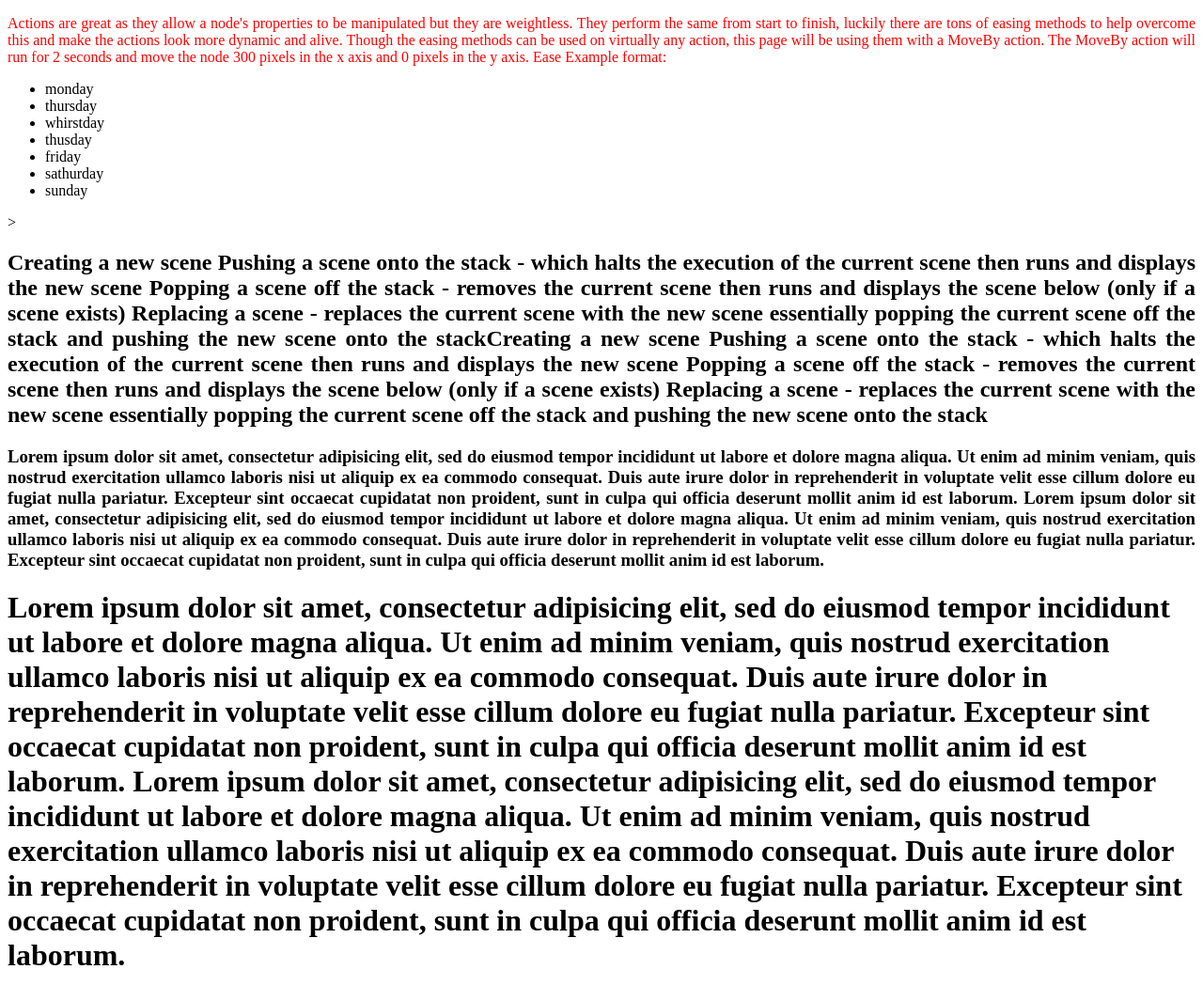
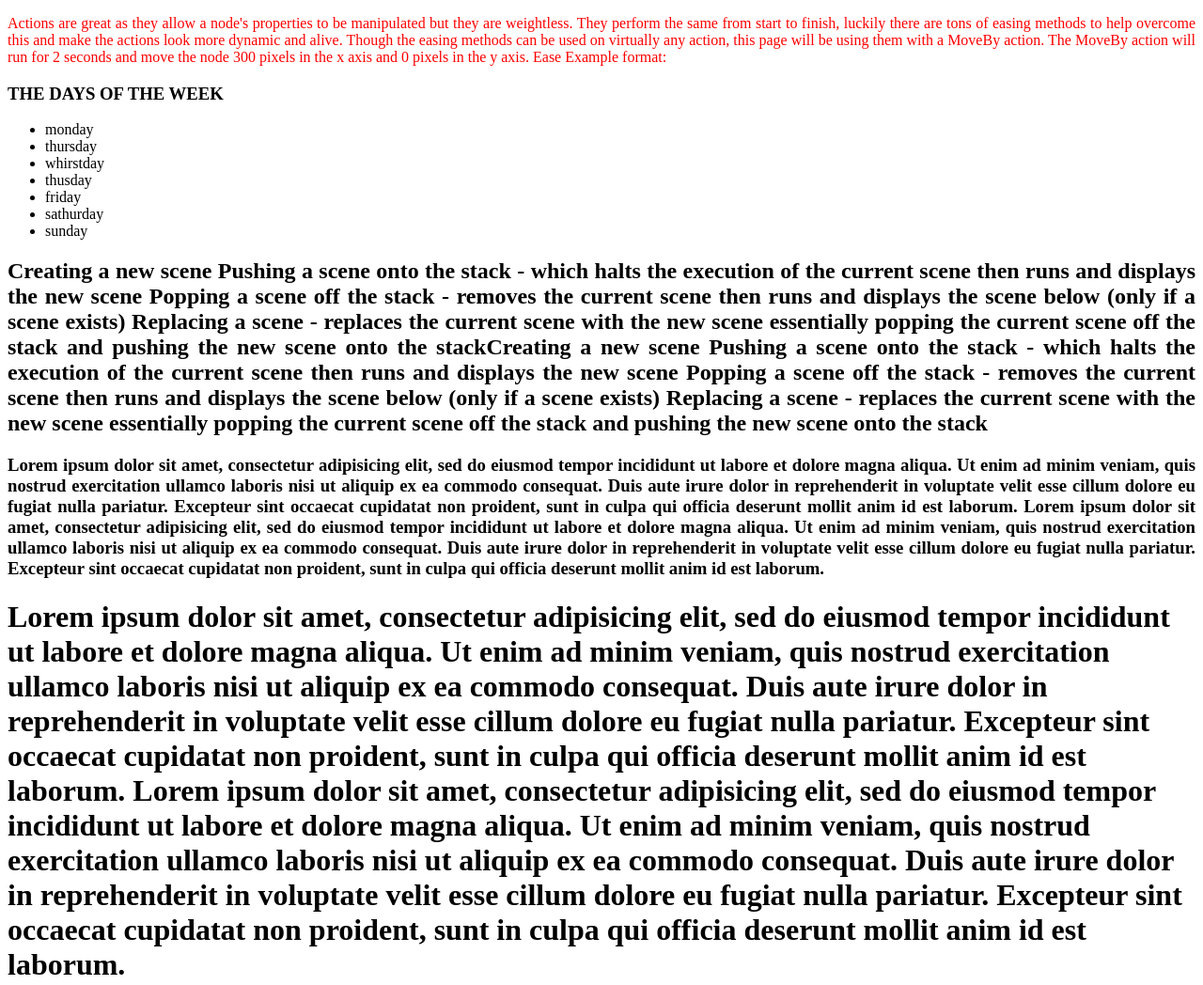
Before and after one commit to Emil03dp/prueba, a plain HTML site: page index.html in a window 1280 px wide. Shown: the whole page at 94% size. Drawn offline with Linux system fonts and the light colour scheme.

Commit message:
version 20.0.01

```diff
--- a/index.html
+++ b/index.html
@@ -13,16 +13,15 @@
 		Ease Example format:
 	</p>
 	<div>
-		<ul>
-		 	<li>monday</li>
+		<h3>THE DAYS OF THE WEEK</h3>
+		<ul> 	<li>monday</li>
 			 	<li>thursday</li>
 			 	<li>whirstday</li>
 			 	<li>thusday</li>
 			 	<li>friday</li>
 			 	<li>sathurday</li>
-		 	<li>sunday</li>
- 		</ul>
-	</div>>
+			 	<li>sunday</li></ul>
+	</div>
 	<h2>
 		Creating a new scene
 		Pushing a scene onto the stack - which halts the execution of the current scene then runs and displays the new scene
@@ -34,7 +33,7 @@
 		Replacing a scene - replaces the current scene with the new scene essentially popping the current scene off the stack and pushing the new scene onto the stack
 	</h2>
 
-	<h3> 		Lorem ipsum dolor sit amet, consectetur adipisicing elit, sed do eiusmod
+	<h3> 	Lorem ipsum dolor sit amet, consectetur adipisicing elit, sed do eiusmod
 			tempor incididunt ut labore et dolore magna aliqua. Ut enim ad minim veniam,
 			quis nostrud exercitation ullamco laboris nisi ut aliquip ex ea commodo
 			consequat. Duis aute irure dolor in reprehenderit in voluptate velit esse
@@ -49,21 +48,7 @@
 			proident, sunt in culpa qui officia deserunt mollit anim id est laborum.
 
 	</h3>
-
-					<h1> Lorem ipsum dolor sit amet, consectetur adipisicing elit, sed do eiusmod
-					tempor incididunt ut labore et dolore magna aliqua. Ut enim ad minim veniam,
-					quis nostrud exercitation ullamco laboris nisi ut aliquip ex ea commodo
-					consequat. Duis aute irure dolor in reprehenderit in voluptate velit esse
-					cillum dolore eu fugiat nulla pariatur. Excepteur sint occaecat cupidatat non
-					proident, sunt in culpa qui officia deserunt mollit anim id est laborum.
-
-					Lorem ipsum dolor sit amet, consectetur adipisicing elit, sed do eiusmod
-					tempor incididunt ut labore et dolore magna aliqua. Ut enim ad minim veniam,
-					quis nostrud exercitation ullamco laboris nisi ut aliquip ex ea commodo
-					consequat. Duis aute irure dolor in reprehenderit in voluptate velit esse
-					cillum dolore eu fugiat nulla pariatur. Excepteur sint occaecat cupidatat non
-					proident, sunt in culpa qui officia deserunt mollit anim id est laborum.
-	</h1>
+			<h1> Lorem ipsum dolor sit amet, consectetur adipisicing elit, sed do eiusmod tempor incididunt ut labore et dolore magna aliqua. Ut enim ad minim veniam, quis nostrud exercitation ullamco laboris nisi ut aliquip ex ea commodo consequat. Duis aute irure dolor in reprehenderit in voluptate velit esse cillum dolore eu fugiat nulla pariatur. Excepteur sint occaecat cupidatat non proident, sunt in culpa qui officia deserunt mollit anim id est laborum. Lorem ipsum dolor sit amet, consectetur adipisicing elit, sed do eiusmod tempor incididunt ut labore et dolore magna aliqua. Ut enim ad minim veniam, quis nostrud exercitation ullamco laboris nisi ut aliquip ex ea commodo consequat. Duis aute irure dolor in reprehenderit in voluptate velit esse cillum dolore eu fugiat nulla pariatur. Excepteur sint occaecat cupidatat non proident, sunt in culpa qui officia deserunt mollit anim id est laborum. </h1>
 
 
 
```
Lines whose indentation alone changed are shown as unchanged.
